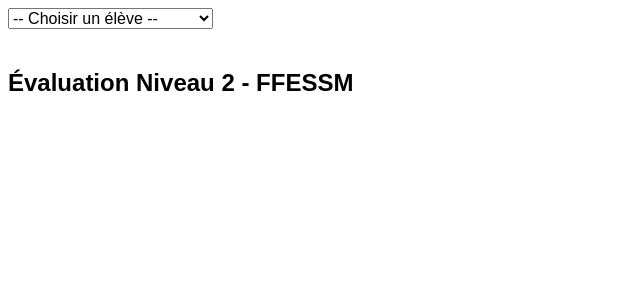
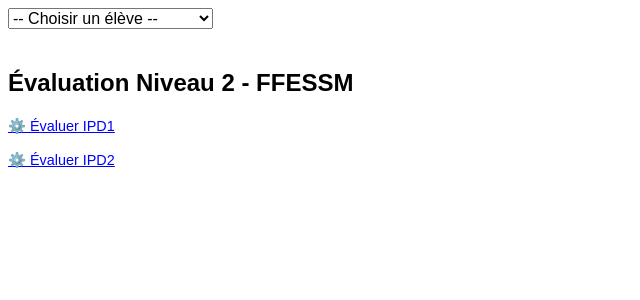
Before and after one commit to re3r73/repo-alwaysdata, a PHP site: page /HYDRO/evaluation.php in a window 1280 px wide. Shown: the top 300 px of the page, without its empty margins (0-640 px from the left). Run offline with PHP 8.4, Linux system fonts and the light colour scheme.

Commit message:
Update evaluation.php

```diff
--- a/HYDRO/evaluation.php
+++ b/HYDRO/evaluation.php
@@ -20,10 +20,9 @@
     .modal { display: none; position: fixed; top: 0; left: 0; width: 100%; height: 100%; background: rgba(0,0,0,0.6); justify-content: center; align-items: center; }
     .modal-content { background: white; padding: 20px; border-radius: 8px; width: 600px; max-height: 90%; overflow-y: auto; }
     .modal h3 { margin-top: 0; }
+    .btn-ipd { cursor: pointer; color: blue; text-decoration: underline; font-size: 0.9em; }
   </style>
 <script>
-// (scripts précédents inchangés ici pour alléger)
-
 function ouvrirModalIPD(nomIPD) {
   const criteres = [
     { nom: "Interprétation du signe et comportement adapté", poids: 2 },
@@ -89,13 +88,13 @@
 <h2>Évaluation Niveau 2 - FFESSM</h2>
 <div id="contenuTableau"></div>
 
+<!-- Exemple de bouton IPD dans un tableau -->
+<p><span class="btn-ipd" onclick="ouvrirModalIPD('IPD1')">⚙️ Évaluer IPD1</span></p>
+<p><span class="btn-ipd" onclick="ouvrirModalIPD('IPD2')">⚙️ Évaluer IPD2</span></p>
+
 <div id="modalIPD" class="modal">
   <div class="modal-content"></div>
 </div>
 
-<script>
-// Attache manuellement les boutons IPD si souhaité plus tard
-</script>
-
 </body>
 </html>
```
